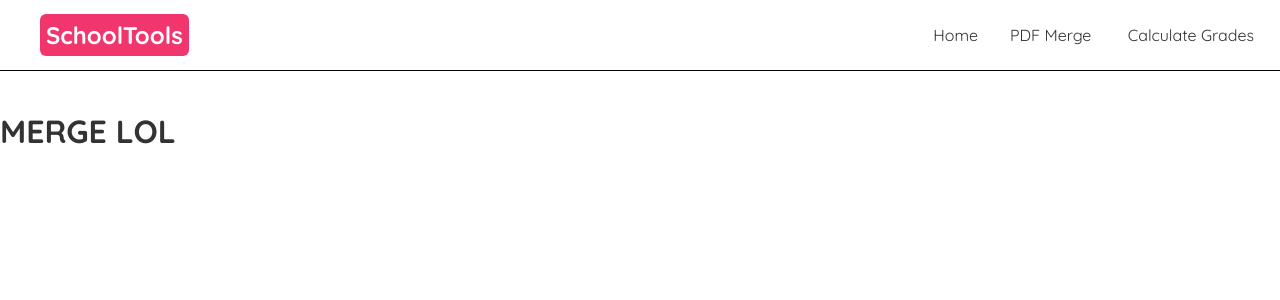
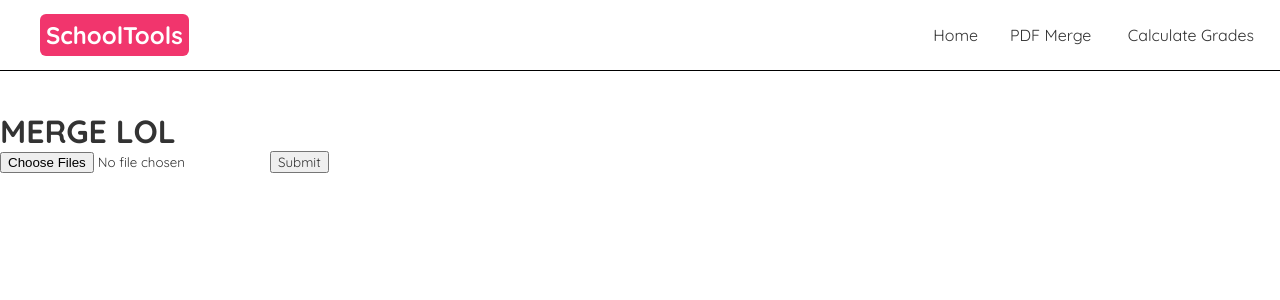
Before and after one commit to shikazx/SchoolTools, a React (Vite) app in the folder SchoolTools/: page /merge in a window 1280 px wide. Shown: the top 300 px of the page. Built offline with nearby package versions, Linux system fonts and the light colour scheme.

Commit message:
BARELY WORKING LMAO

```diff
--- a/SchoolTools/package.json
+++ b/SchoolTools/package.json
@@ -13,6 +13,8 @@
     "@nextui-org/button": "^2.0.31",
     "@nextui-org/react": "^2.3.6",
     "gestalt": "^147.2.0",
+    "pdf-lib": "^1.17.1",
+    "pdf-merger-js": "^5.1.2",
     "react": "^18.2.0",
     "react-dom": "^18.2.0",
     "react-router-dom": "^6.23.0"
--- a/SchoolTools/src/Merge.jsx
+++ b/SchoolTools/src/Merge.jsx
@@ -1,7 +1,56 @@
+import { useState, useEffect } from 'react';
+import PDFMerger from 'pdf-merger-js/browser';
+import { PDFDocument } from 'pdf-lib';
+import { Route, Routes, Link } from 'react-router-dom';
+
 const Merge = () => {
+
+    const [ files, setFile ] = useState(null);
+    const [mergedPdfUrl, setMergedPdfUrl] = useState(null);
+
+    function handleUpload(){
+        if (!files){
+            console.log("no file selected")
+            return;
+
+        }
+
+        console.log(files)
+
+        const render = async () => {
+            const merger = new PDFMerger();
+
+            for(const file of files) {
+              await merger.add(file);
+            }
+
+            await merger.setMetadata({
+              producer: "pdf-merger-js based script"
+            });
+
+            const mergedPdf = await merger.saveAsBlob();
+            merger.save(mergedPdf);
+            const url = URL.createObjectURL(mergedPdf);
+
+            return setMergedPdfUrl(url);
+          };
+
+          render().catch((err) => {
+            throw err;
+          });
+
+
+    }
+
+    console.log(mergedPdfUrl);
     return (
         <div className = "Merge">
             <h1>MERGE LOL</h1>
+
+                <input onChange={(e) => { setFile(e.target.files) }}type="file" multiple/>
+                <button onClick = { handleUpload }>Submit</button>
+
+
 
 
 
```
Also changed, not shown: 2 other files (tests, documents, lock files or other folders).
